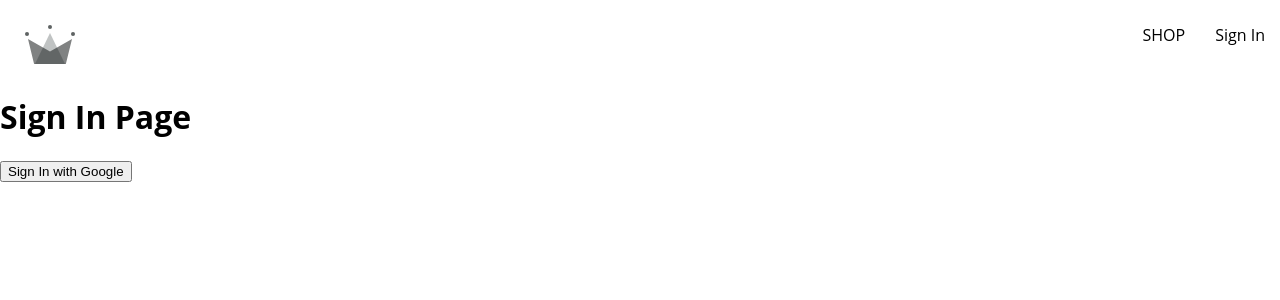
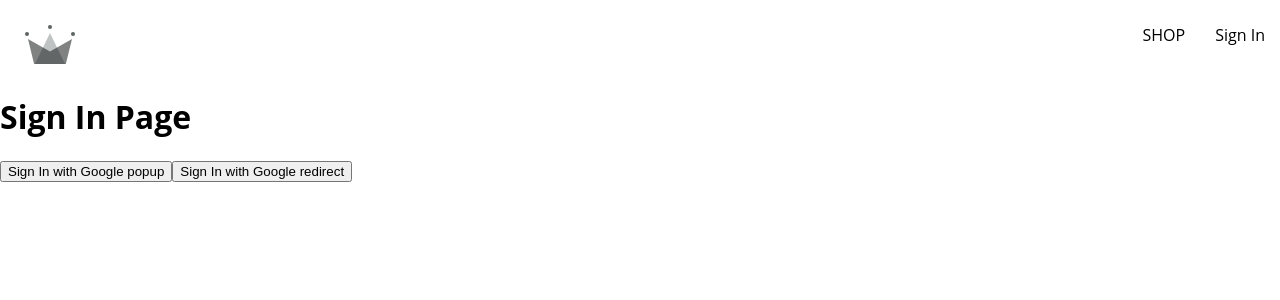
Before and after one commit to Shubhankar-12/e-commerce-capstone, a React (Create React App) app: page /sign-in in a window 1280 px wide. Shown: the top 300 px of the page. Built offline with nearby package versions, Linux system fonts and the light colour scheme; the HTML template or start-up script is replaced by a standard one.

Commit message:
firebase authentication using google through redirect done

```diff
--- a/src/routes/sign-in/SignIn.jsx
+++ b/src/routes/sign-in/SignIn.jsx
@@ -1,12 +1,24 @@
-import React from "react";
+import React, { useEffect } from "react";
+import { getRedirectResult } from "firebase/auth";
 
 import {
+  auth,
   signInWithGooglePopup,
   createUserDocFromAuth,
+  signInWithGoogleRedirect,
 } from "../../utils/firebase/firebase.js";
 
 const SignIn = () => {
-  const logGoogleUser = async () => {
+  useEffect(() => {
+    const redirectRes = async () => {
+      const response = await getRedirectResult(auth);
+      if (response) {
+        const userDateRef = await createUserDocFromAuth(response.user);
+      }
+    };
+    redirectRes();
+  }, []);
+  const logGoogleUserPopup = async () => {
     const { user } = await signInWithGooglePopup();
     const userDateRef = await createUserDocFromAuth(user);
   };
@@ -14,7 +26,10 @@
   return (
     <div>
       <h1>Sign In Page</h1>
-      <button onClick={logGoogleUser}>Sign In with Google</button>
+      <button onClick={logGoogleUserPopup}>Sign In with Google popup</button>
+      <button onClick={signInWithGoogleRedirect}>
+        Sign In with Google redirect
+      </button>
     </div>
   );
 };
--- a/src/utils/firebase/firebase.js
+++ b/src/utils/firebase/firebase.js
@@ -28,6 +28,8 @@
 
 export const auth = getAuth();
 export const signInWithGooglePopup = () => signInWithPopup(auth, provider);
+export const signInWithGoogleRedirect = () =>
+  signInWithRedirect(auth, provider);
 export const db = getFirestore();
 
 export const createUserDocFromAuth = async (userAuth) => {
```
